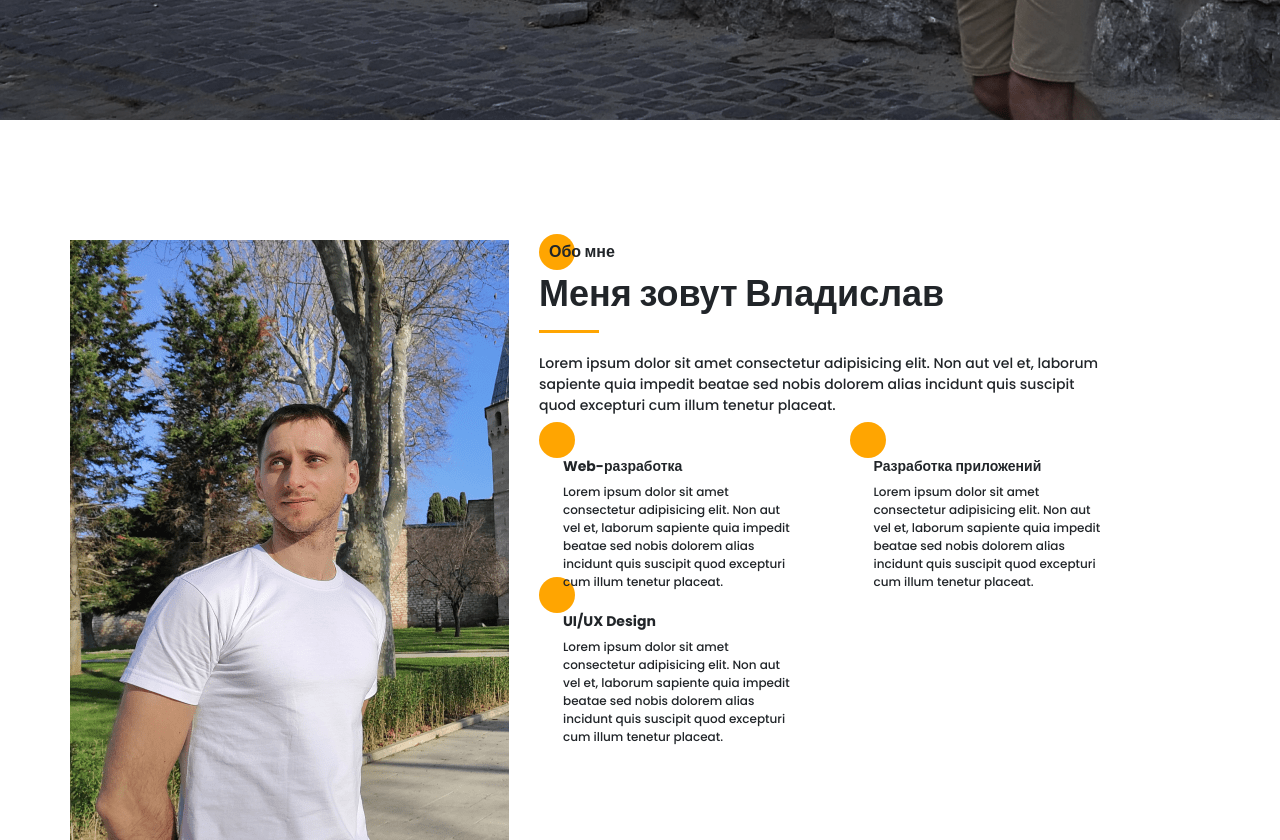
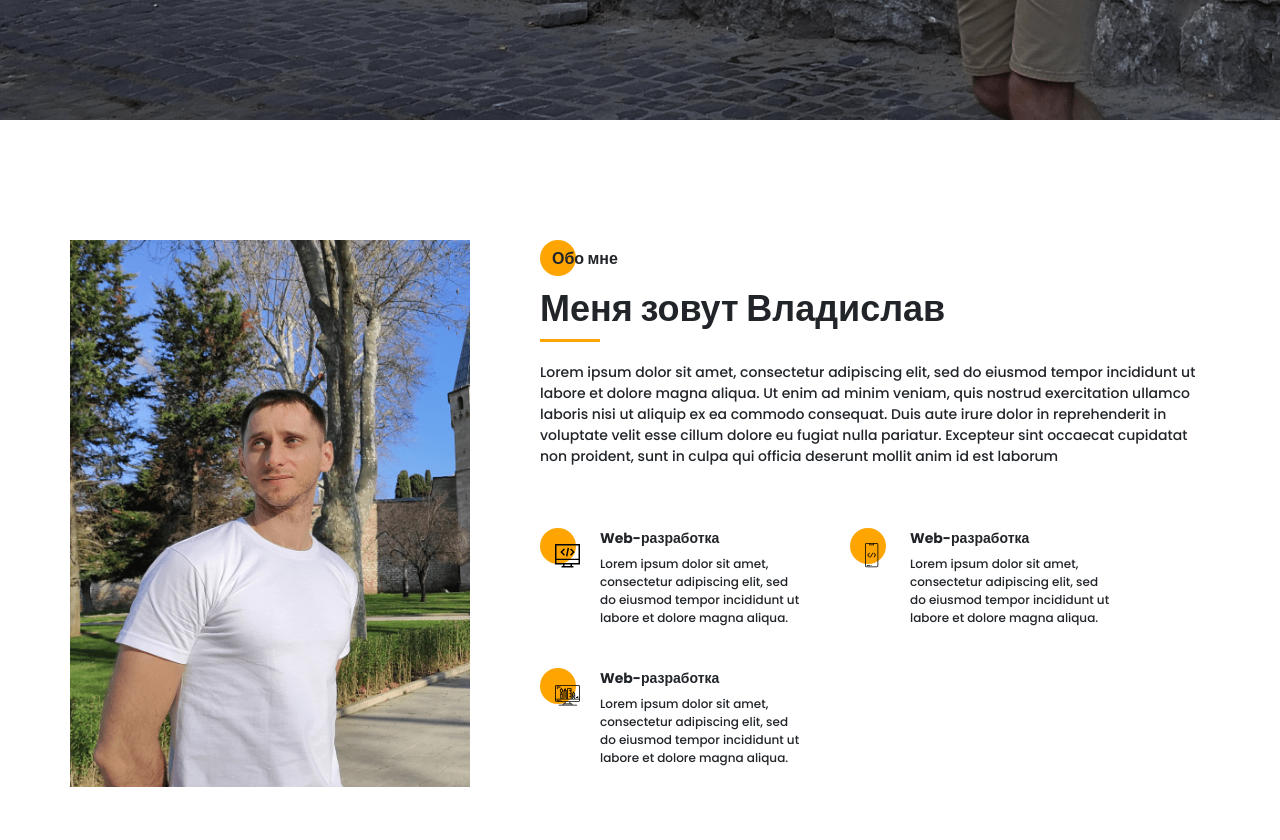
Before and after one commit to Vladyslav-1/porfolio, a website: page src/index.html in a window 1280 px wide. Shown: the part 680-1520 px from the top of the page. After the commit the page ends 1467 px from the top, so only its background shows below. Drawn offline with nearby package versions, Linux system fonts and the light colour scheme; files that its build step writes are made by us from their sources; files whose address does not match are found by name.

Commit message:
second-page

```diff
--- a/src/index.html
+++ b/src/index.html
@@ -118,7 +118,7 @@
             <span></span>
         </div>
         <div class="container">
-            <div class=" title title_fz16 promo__subtitle">Меня зовут Владислав</div>
+            <div class="title title_fz16 promo__subtitle">Меня зовут Владислав</div>
             <h1 class=" title title_fz48 promo__title">Я web-разработчик из города Киев</h1>
             <div class="promo__btns">
                 <a href="#" class="promo__link promo__link_btn btn">Портфолио</a>
@@ -129,32 +129,49 @@
 
     <section class="about">
         <div class="container">
-            <div class="about__block">
+            <div class="about__wrapper">
                 <div class="about__photo">
                     <img src="img/photo/photo_one-min.png" alt="photo">
                 </div>
-                <div class="about__desc-block">
-                    <div class="title title_fz16 about__title_fz16">Обо мне</div>
-                    <h2 class="about__name">Меня зовут Владислав</h2>
-                    <div class="about__line"></div>
-                    <p class="about__descr">Lorem ipsum dolor sit amet consectetur adipisicing elit. Non aut vel et, laborum sapiente quia impedit beatae sed nobis dolorem alias incidunt quis suscipit quod excepturi cum illum tenetur placeat.</p>
-                    <div class="about__services">
-                        <div class="about__services__item">
-                            <div class="title_fz14 about__title_fz14">Web-разработка</div>
-                            Lorem ipsum dolor sit amet consectetur adipisicing elit. Non aut vel et, laborum sapiente quia impedit beatae sed nobis dolorem alias incidunt quis suscipit quod excepturi cum illum tenetur placeat.
+               <div class="about__descr">
+                    <h2 class="title title_fz16 about__title">Обо мне</h2>
+                    <div class="title title_fz36 about__subtitle">Меня зовут Владислав</div>
+                    <div class="divider"></div>
+                    <p class="about__text">Lorem ipsum dolor sit amet, consectetur adipiscing elit, sed do eiusmod tempor incididunt ut labore et dolore magna aliqua. Ut enim ad minim veniam, quis nostrud exercitation ullamco laboris nisi ut aliquip ex ea commodo consequat. Duis aute irure dolor in reprehenderit in voluptate velit esse cillum dolore eu fugiat nulla pariatur. Excepteur sint occaecat cupidatat non proident, sunt in culpa qui officia deserunt mollit anim id est laborum</p>
+               </div>
+
+               <div class="about__skills">
+                    <div class="about__skills-item">
+                        <div class="about__skills-circle">
+                            <img src="icons/about_me/web_development.svg" alt="web-dev">
                         </div>
-                        <div class="about__services__item">
-                            <div class="title_fz14 about__title_fz14">Разработка приложений</div>
-                            Lorem ipsum dolor sit amet consectetur adipisicing elit. Non aut vel et, laborum sapiente quia impedit beatae sed nobis dolorem alias incidunt quis suscipit quod excepturi cum illum tenetur placeat.
-                        </div>
-                        <div class="about__services__item">
-                            <div class="title_fz14 about__title_fz14">UI/UX Design</div>
-                            Lorem ipsum dolor sit amet consectetur adipisicing elit. Non aut vel et, laborum sapiente quia impedit beatae sed nobis dolorem alias incidunt quis suscipit quod excepturi cum illum tenetur placeat.
+                        <div>
+                            <div class="title title_fz14">Web-разработка</div>
+                            <div class="about__skills-text">Lorem ipsum dolor sit amet, consectetur adipiscing elit, sed do eiusmod tempor incididunt ut labore et dolore magna aliqua.</div>
                         </div>
                     </div>
-                </div>
+                    <div class="about__skills-item">
+                        <div class="about__skills-circle">
+                            <img src="icons/about_me/mobile_dev.svg" alt="mob-dev">
+                        </div>
+                        <div>
+                            <div class="title title_fz14">Web-разработка</div>
+                            <div class="about__skills-text">Lorem ipsum dolor sit amet, consectetur adipiscing elit, sed do eiusmod tempor incididunt ut labore et dolore magna aliqua.</div>
+                        </div>
+                    </div>
+                    <div class="about__skills-item">
+                        <div class="about__skills-circle">
+                            <img src="icons/about_me/design.svg" alt="design-dev">
+                        </div>
+                        <div>
+                            <div class="title title_fz14">Web-разработка</div>
+                            <div class="about__skills-text">Lorem ipsum dolor sit amet, consectetur adipiscing elit, sed do eiusmod tempor incididunt ut labore et dolore magna aliqua.</div>
+                        </div>
+                    </div>
+
+               </div>
+
             </div>
-
         </div>
     </section>
 
--- a/src/sass/blocks/_about.scss
+++ b/src/sass/blocks/_about.scss
@@ -1,56 +1,58 @@
 .about {
-    &__block {
+    padding-top: 120px;
+    &__wrapper {
         display: grid;
-        grid-template-columns: 1fr 2fr;
-        width: 1040px;
-        height: 600px;
-        column-gap: 30px;
-        padding-top: 120px;
+        grid-template-columns: 400px 670px;
+        grid-template-rows: minmax(245px, auto) minmax(255px, auto);
+        grid-auto-rows: minmax(245px, auto);
+        column-gap: 70px;
+        row-gap: 40px;
     }
-    &__title_fz16 {
-        position: relative;
-        @include before_circle;
-        padding-left: 10px;
-    }
-    &__line {
-        width: 60px;
-        height: 3px;
-        background-color: $main-color;
-        margin-bottom: 20px;
-    }
-    &__name {
-        margin-bottom: 6px;
-        font-weight: 700;
-        font-size: 36px;
-        line-height: 60px;
+    &__photo {
+        grid-row: 1/3;
+        img {
+            width: 100%;
+        }
     }
     &__descr {
-        font-weight: 500;
+        padding-top: 6px;
+        .divider {
+            margin-top: 0px;
+        }
+    }
+    &__title {
+        position: relative;
+        padding: 1px 0 0 12px;
+        @include before_circle;
+    }
+    &__text {
+        margin-top: 20px;
         font-size: 14px;
         line-height: 21px;
     }
-    &__services {
+    &__skills {
         display: grid;
-        grid-template-columns: 1fr 1fr;
+        grid-template: repeat(2, minmax(115px, auto))/repeat(2, 260px);
+        grid-auto-rows: 1fr;
         column-gap: 50px;
         row-gap: 20px;
-        margin-top: 40px;
-        font-weight: 500;
-        font-size: 12px;
-        line-height: 18px;
-        grid-auto-columns: 1fr;
+        &-item {
+            display: grid;
+            grid-template-columns: 40px 200px;
+            column-gap: 20px;
+        }
+        &-circle {
+            position: relative;
+            padding: 15px 0 0 15px;
+            @include before_circle;
+            &:before {
+                top: 0;
+            }
+        }
+        &-text {
+            margin-top: 6px;
+            font-size: 12px;
+            line-height: 18px;
+        }
     }
-    &__services__item {
-        position: relative;
-        display: grid;
-        row-gap: 6px;
-        @include before_circle;
-        padding-left: 24px;
-        // grid-template-columns: 20px 200px;
-        // grid-template-rows: 1fr 1fr;
-        // column-gap: 20px;
-    }
-    // &__title_fz14 {
-    //     margin-bottom: 6px;
-    // }
 }
--- a/src/sass/blocks/_title.scss
+++ b/src/sass/blocks/_title.scss
@@ -11,6 +11,9 @@
         font-size: 16px;
         line-height: 24px;
     }
+    &_fz36 {
+        font-size: 36px;
+    }
     &_fz48 {
         font-size: 48px;
     }
--- a/src/sass/style.scss
+++ b/src/sass/style.scss
@@ -15,6 +15,12 @@
     width: 1140px;
     margin: 0 auto;
 }
+.divider {
+    width: 60px;
+    height: 3px;
+    background-color: $main-color;
+    margin-top: 25px;
+}
 
 @import 'blocks/promo';
 @import 'blocks/title';
```
Also changed, not shown: dist/css/style.min.css, dist/index.html.
